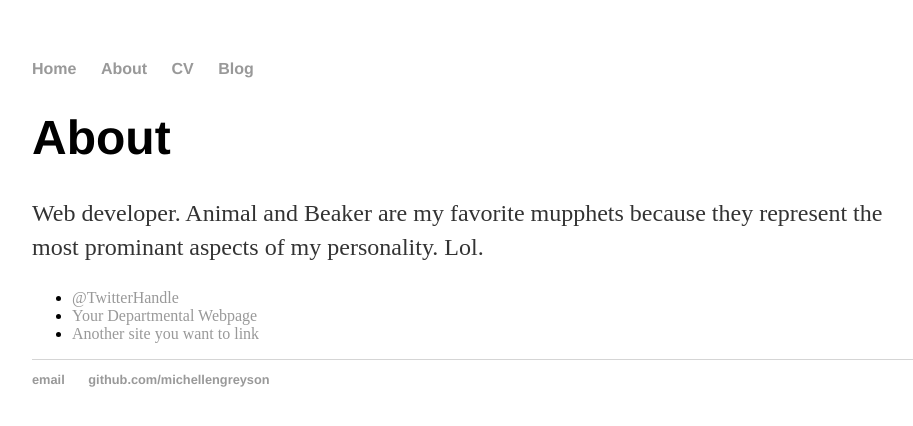
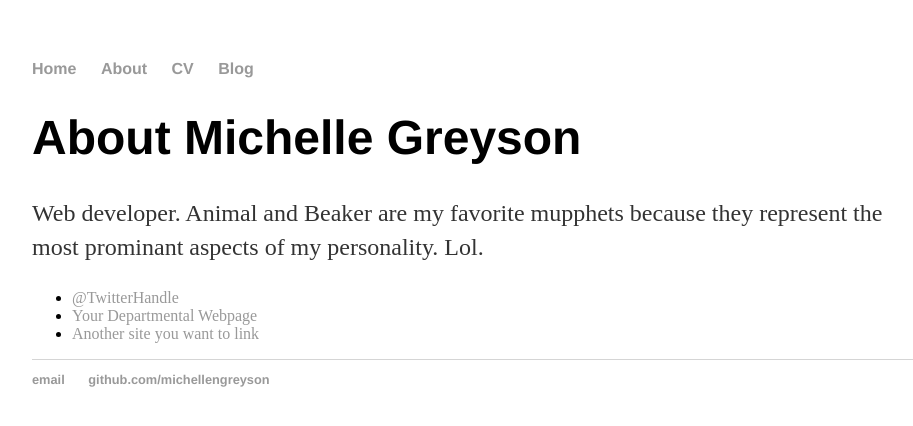
Before and after one commit to michellengreyson/michellengreyson.github.io, a Jekyll site: the page built from about/index.html, in a window 1280 px wide. Shown: the top 426 px of the page, without its empty margins (160-1073 px from the left). Built offline with Jekyll 4.4.1, drawn with Linux system fonts in a browser that asks for light colours.

Commit message:
Update index.html

```diff
--- a/about/index.html
+++ b/about/index.html
@@ -4,7 +4,7 @@ title: About Michelle Greyson
 ---
 
 		<div class="about">
-			<h1>About</h1>
+			<h1>About Michelle Greyson</h1>
 			<p>Web developer. Animal and Beaker are my favorite mupphets because they represent the most prominant aspects of my personality. Lol.</p>
 
 			<ul class="contacts">
```
